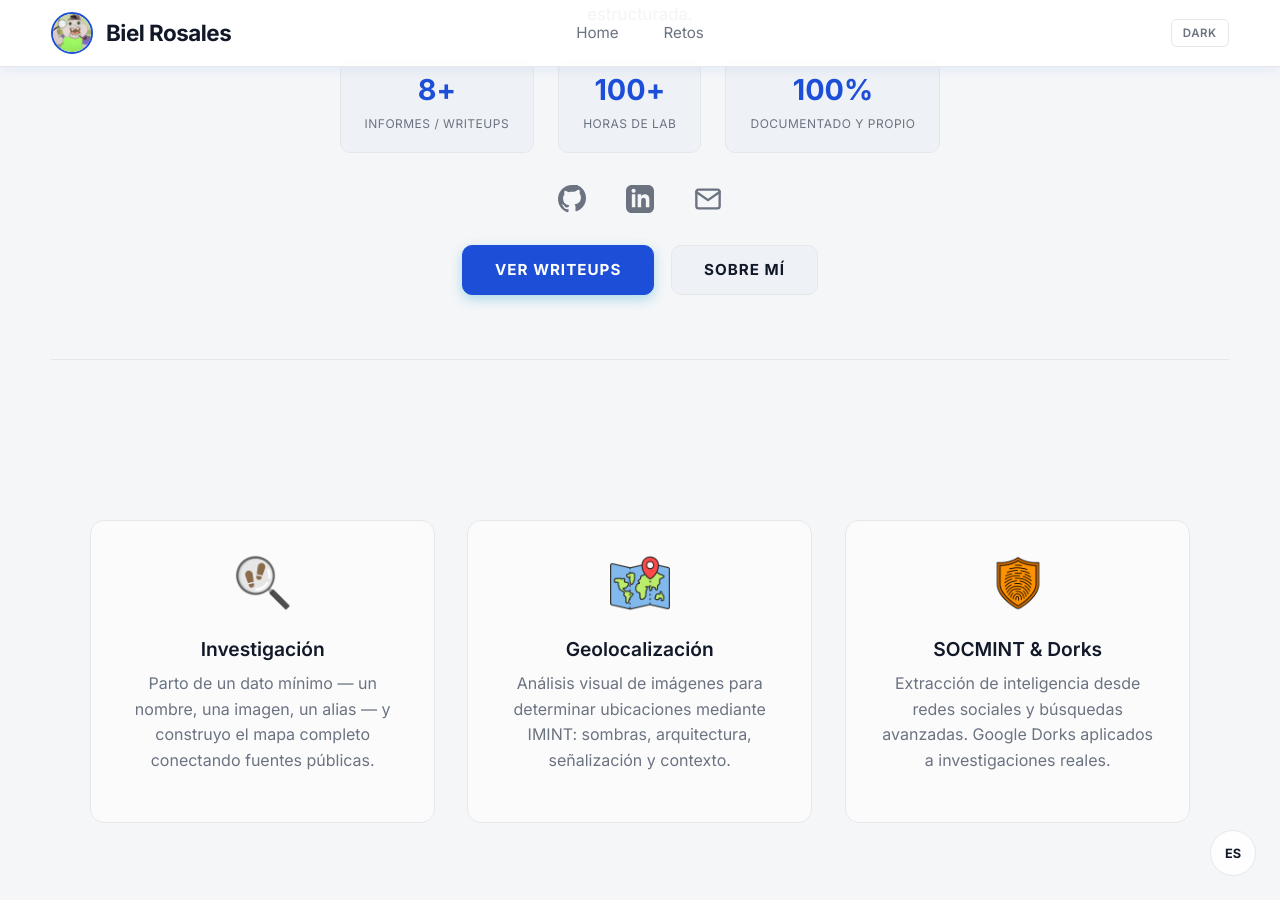
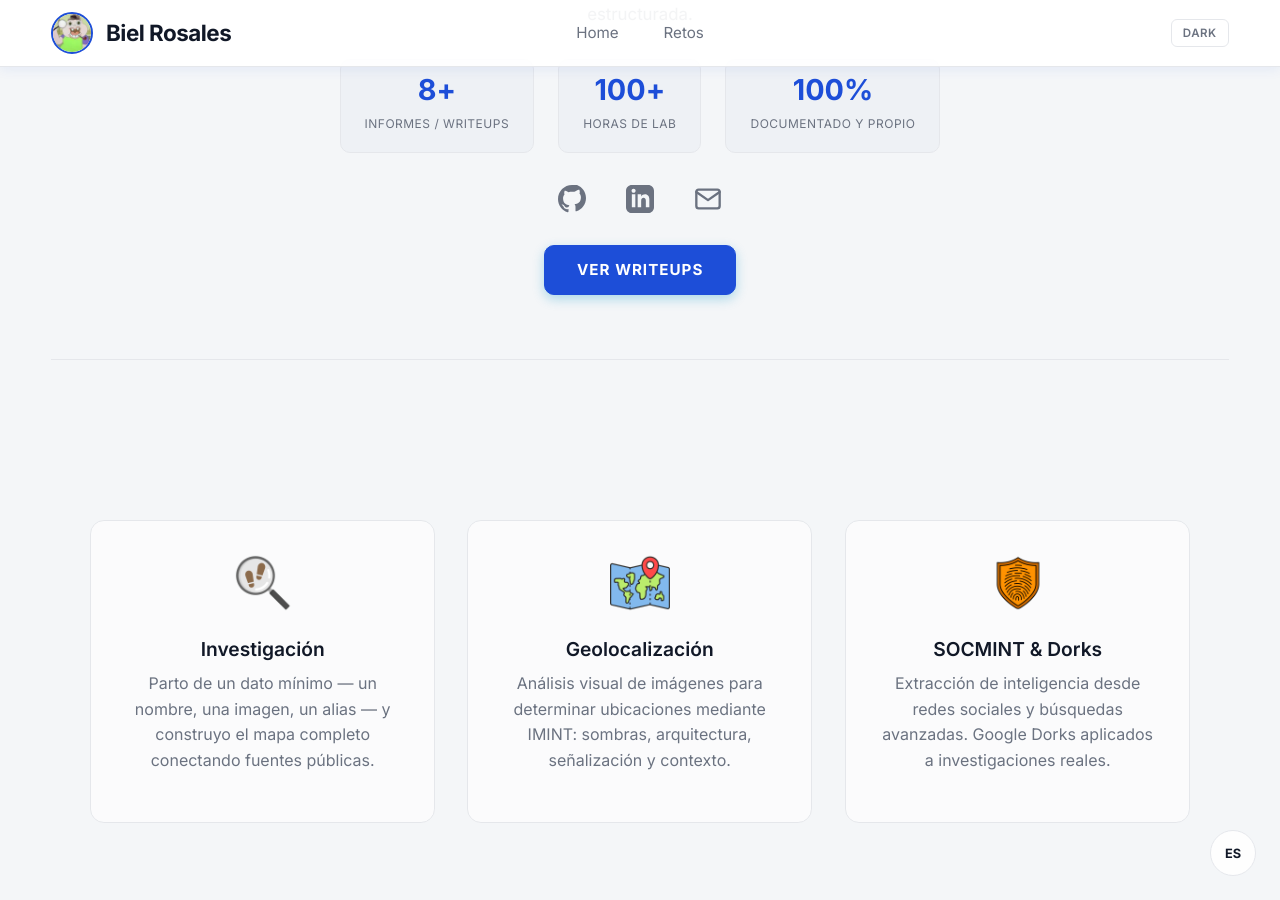
Before and after one commit to kbbaa/kbbaa.github.io, a Jekyll site: the page built from index.md, in a window 1280 px wide and 900 px high, scrolled down 349 px. Built offline with Jekyll 4.4.1, drawn with Linux system fonts in a browser that asks for light colours.

Commit message:
Eliminar boton roto Sobre mi del hero

```diff
--- a/index.md
+++ b/index.md
@@ -116,7 +116,6 @@ title: Biel Rosales | OSINT & Ciberseguridad
   </div>
   <div class="hero-buttons">
     <a href="{{ '/retos' | relative_url }}" class="btn-primary">Ver Writeups</a>
-    <a href="{{ '/sobre-mi' | relative_url }}" class="btn-secondary">Sobre mí</a>
   </div>
 </div>
 
```
